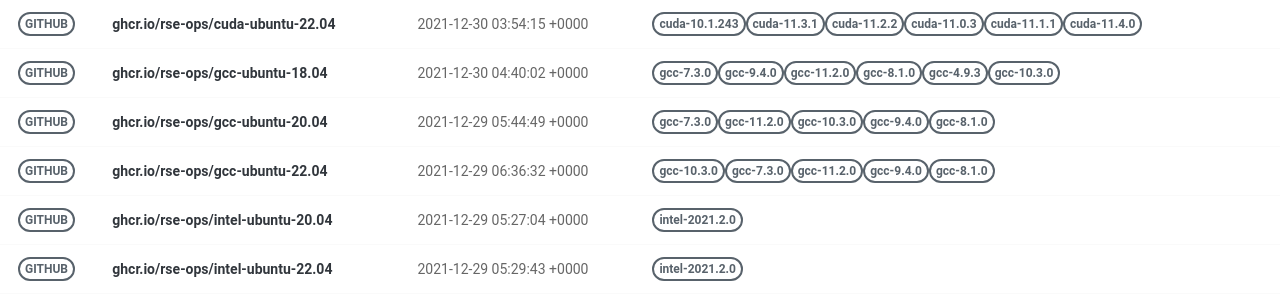
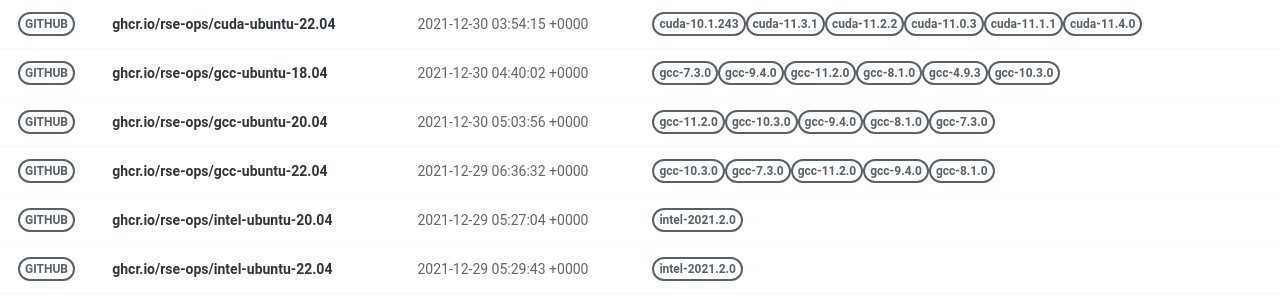
Before and after one commit to rse-ops/docker-images, a Jekyll site: the page built from pages/index.md, in a window 1280 px wide. Shown: the part 326-626 px from the top of the page. Built offline with Jekyll 4.4.1, drawn with Linux system fonts in a browser that asks for light colours; nearby versions of some CDN libraries.

Commit message:
Automated push to update library 2021-12-30

```diff
--- a/_library/ghcr.io-rse-ops-gcc-ubuntu-20.04.md
+++ b/_library/ghcr.io-rse-ops-gcc-ubuntu-20.04.md
@@ -1,14 +1,11 @@
 ---
 layout: container
 name: ghcr.io/rse-ops/gcc-ubuntu-20.04
-updated_at: 2021-12-29 05:44:49.602692
+updated_at: 2021-12-30 05:03:56.130941
 
 
 container_url: https://github.com/orgs/rse-ops/packages/container/package/gcc-ubuntu-20.04
 versions:
- - tag: gcc-7.3.0
-   dockerfile: https://github.com/rse-ops/docker-images/blob/main/ubuntu/gcc/Dockerfile
-   manifest: https://crane.ggcr.dev/manifest/ghcr.io/rse-ops/gcc-ubuntu-20.04:gcc-7.3.0
  - tag: gcc-11.2.0
    dockerfile: https://github.com/rse-ops/docker-images/blob/main/ubuntu/gcc/Dockerfile
    manifest: https://crane.ggcr.dev/manifest/ghcr.io/rse-ops/gcc-ubuntu-20.04:gcc-11.2.0
```
Also changed, not shown: other parts of _library/ghcr.io-rse-ops-gcc-ubuntu-20.04.md (+3 -0 lines).
